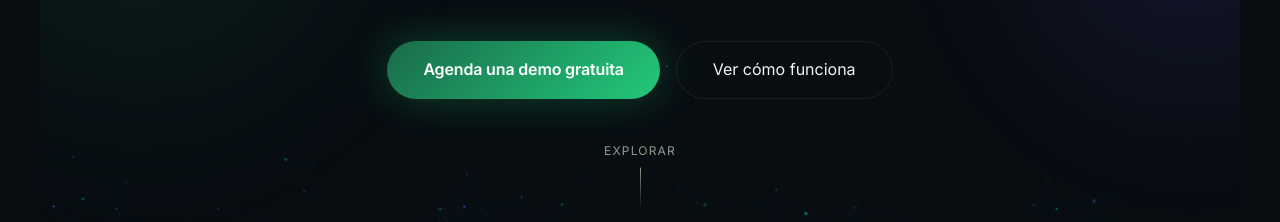
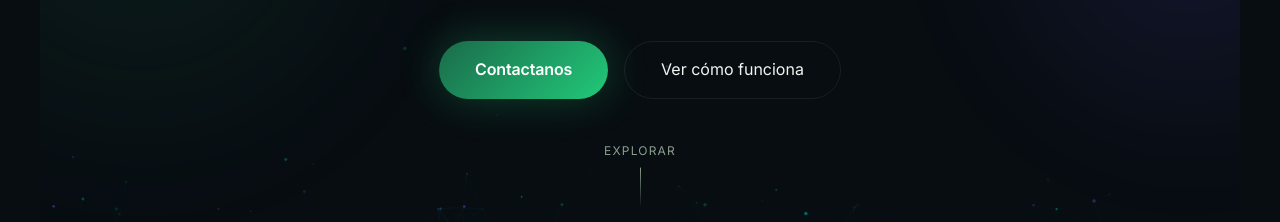
Before and after one commit to LumaSolutions-page/LumaSolutions-Page, a plain HTML site: page index.html in a window 1280 px wide. Shown: the part 556-778 px from the top of the page. Drawn offline with Linux system fonts and the light colour scheme.

Commit message:
index.html

```diff
--- a/index.html
+++ b/index.html
@@ -3,7 +3,7 @@
 <head>
 <meta charset="UTF-8">
 <meta name="viewport" content="width=device-width, initial-scale=1.0">
-<title>Luma Solutions — Automatización con IA para tu empresa</title>
+<title>Luma Solutions — Automatización con IA</title>
 <link rel="preconnect" href="https://fonts.googleapis.com">
 <link href="https://fonts.googleapis.com/css2?family=Inter:wght@200;300;400;500;600;700;800;900&display=swap" rel="stylesheet">
 <style>
@@ -456,7 +456,7 @@
     <h1>Tu negocio,<br>automatizado.<br>Sin complicaciones.</h1>
     <p class="hero-sub">Conectamos inteligencia artificial con tu empresa para que trabajes menos y ganes más.</p>
     <div class="hero-ctas">
-      <a href="#final-cta" class="btn-primary">Agenda una demo gratuita</a>
+      <a href="#final-cta" class="btn-primary">Contactanos</a>
       <a href="#how" class="btn-ghost">Ver cómo funciona</a>
     </div>
   </div>
```
